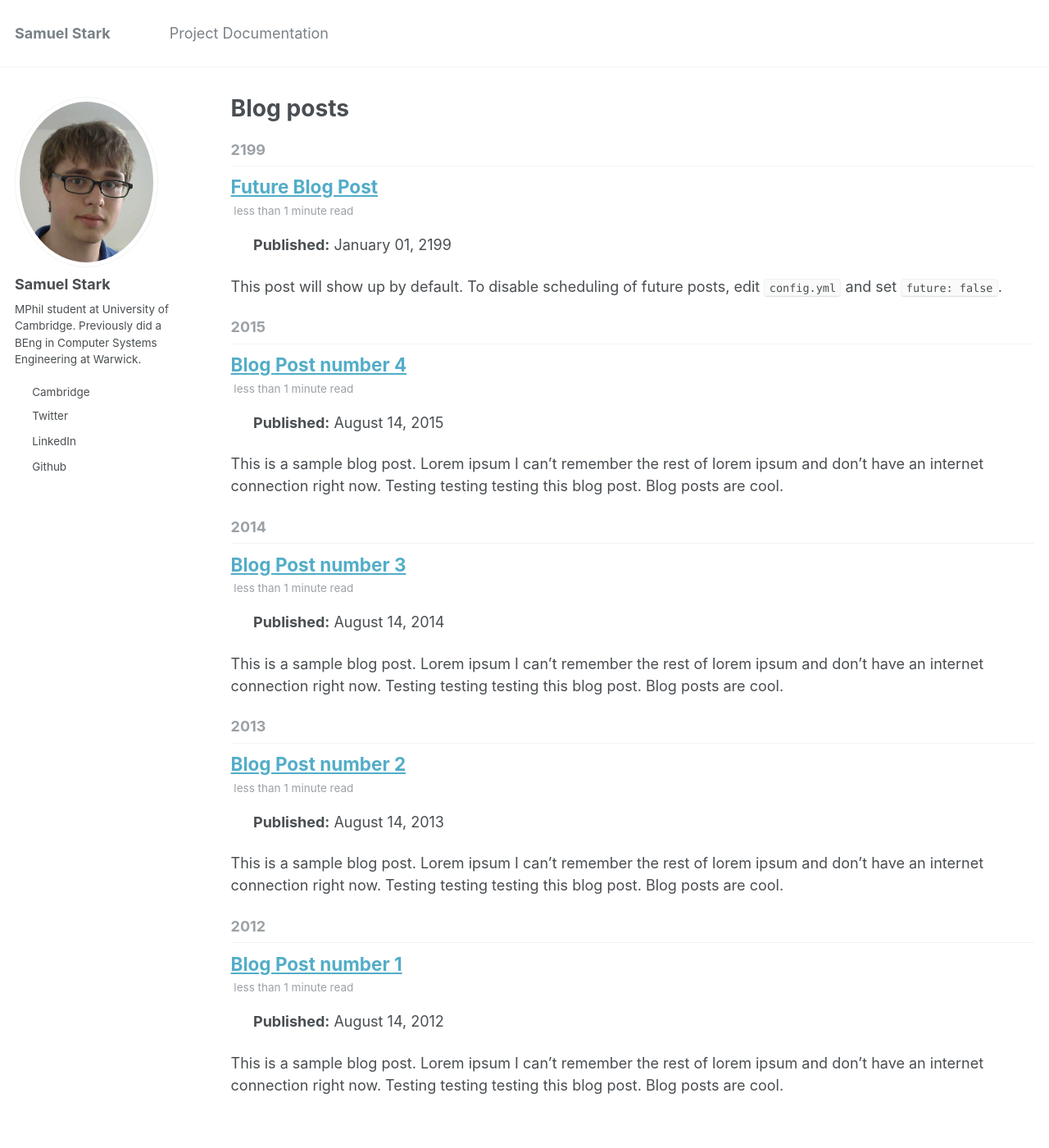
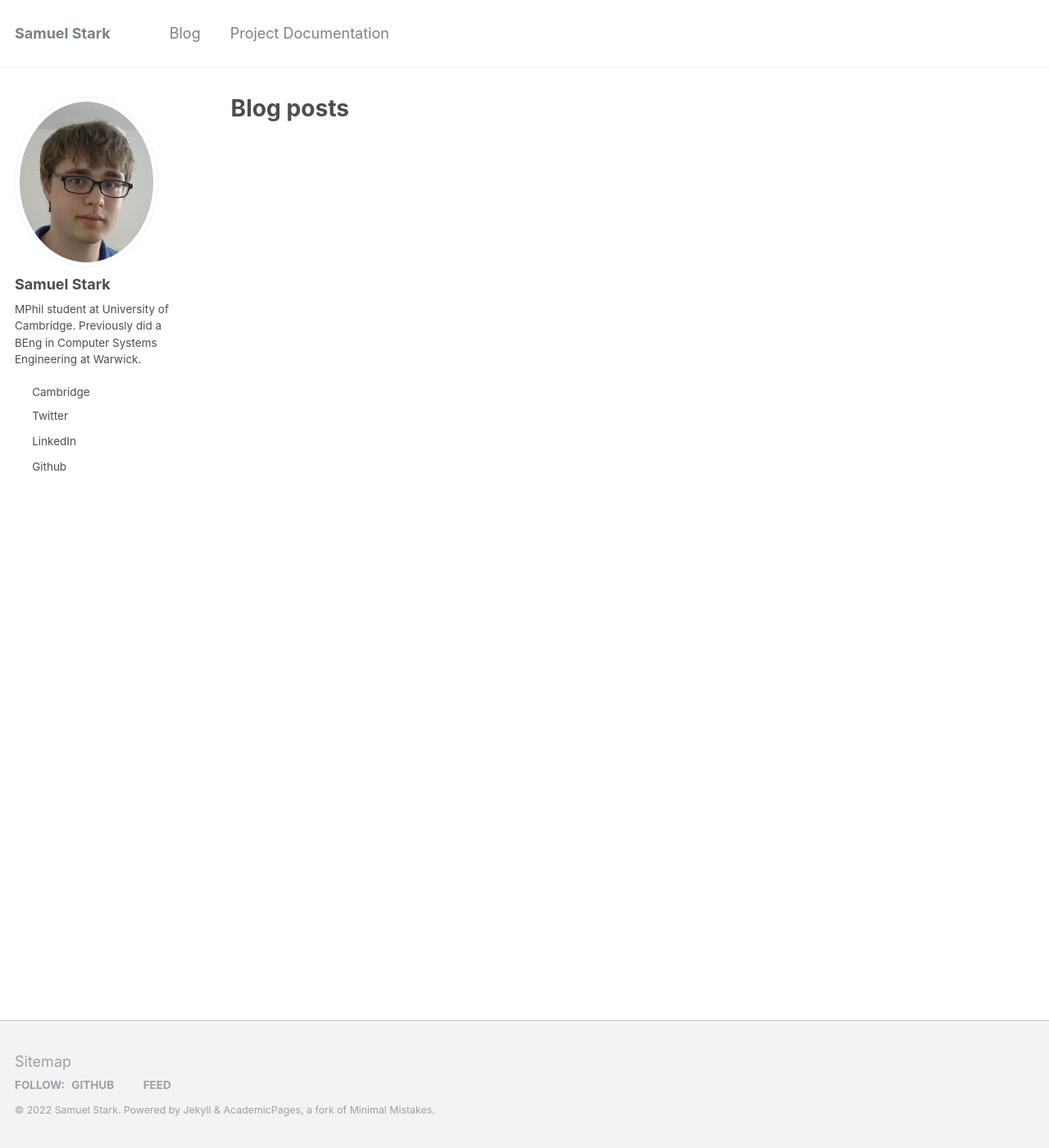
Before and after one commit to theturboturnip/theturboturnip.github.io, a Jekyll site: the page built from _pages/year-archive.html, in a window 1280 px wide and 1400 px high. Shown: the whole window at 82% size. Built offline with Jekyll 4.4.1, drawn with Linux system fonts in a browser that asks for light colours; an icon font too large for the unit is left out; a script bundle is joined from its source files by our own code; library files that are not in the unit come from our copies.

Commit message:
Test blog stuff

```diff
--- a/_data/navigation.yml
+++ b/_data/navigation.yml
@@ -12,8 +12,8 @@ main:
   # - title: "Portfolio"
   #   url: /portfolio/
 
-  # - title: "Blog Posts"
-  #   url: /year-archive/
+  - title: "Blog"
+    url: /year-archive/
 
   # - title: "CV"
   #   url: /cv/
--- a/_posts/2012-08-14-blog-post-1.md
+++ /dev/null
@@ -1,20 +0,0 @@
----
-title: 'Blog Post number 1'
-date: 2012-08-14
-permalink: /posts/2012/08/blog-post-1/
-tags:
-  - cool posts
-  - category1
-  - category2
----
-
-This is a sample blog post. Lorem ipsum I can't remember the rest of lorem ipsum and don't have an internet connection right now. Testing testing testing this blog post. Blog posts are cool.
-
-Headings are cool
-======
-
-You can have many headings
-======
-
-Aren't headings cool?
-------
--- a/_posts/2013-08-14-blog-post-2.md
+++ /dev/null
@@ -1,20 +0,0 @@
----
-title: 'Blog Post number 2'
-date: 2013-08-14
-permalink: /posts/2013/08/blog-post-2/
-tags:
-  - cool posts
-  - category1
-  - category2
----
-
-This is a sample blog post. Lorem ipsum I can't remember the rest of lorem ipsum and don't have an internet connection right now. Testing testing testing this blog post. Blog posts are cool.
-
-Headings are cool
-======
-
-You can have many headings
-======
-
-Aren't headings cool?
-------
--- a/_posts/2014-08-14-blog-post-3.md
+++ /dev/null
@@ -1,20 +0,0 @@
----
-title: 'Blog Post number 3'
-date: 2014-08-14
-permalink: /posts/2014/08/blog-post-3/
-tags:
-  - cool posts
-  - category1
-  - category2
----
-
-This is a sample blog post. Lorem ipsum I can't remember the rest of lorem ipsum and don't have an internet connection right now. Testing testing testing this blog post. Blog posts are cool.
-
-Headings are cool
-======
-
-You can have many headings
-======
-
-Aren't headings cool?
-------
--- a/_posts/2199-01-01-future-post.md
+++ /dev/null
@@ -1,11 +0,0 @@
----
-title: 'Future Blog Post'
-date: 2199-01-01
-permalink: /posts/2012/08/blog-post-4/
-tags:
-  - cool posts
-  - category1
-  - category2
----
-
-This post will show up by default. To disable scheduling of future posts, edit `config.yml` and set `future: false`.
```
Also changed, not shown: _drafts/2022-06-04-hacking-lcu-shadows.md (added, +73 -0 lines), _pages/about.md (+15 -0 lines), _posts/2015-08-14-blog-post-4.md (deleted, +0 -20 lines).
